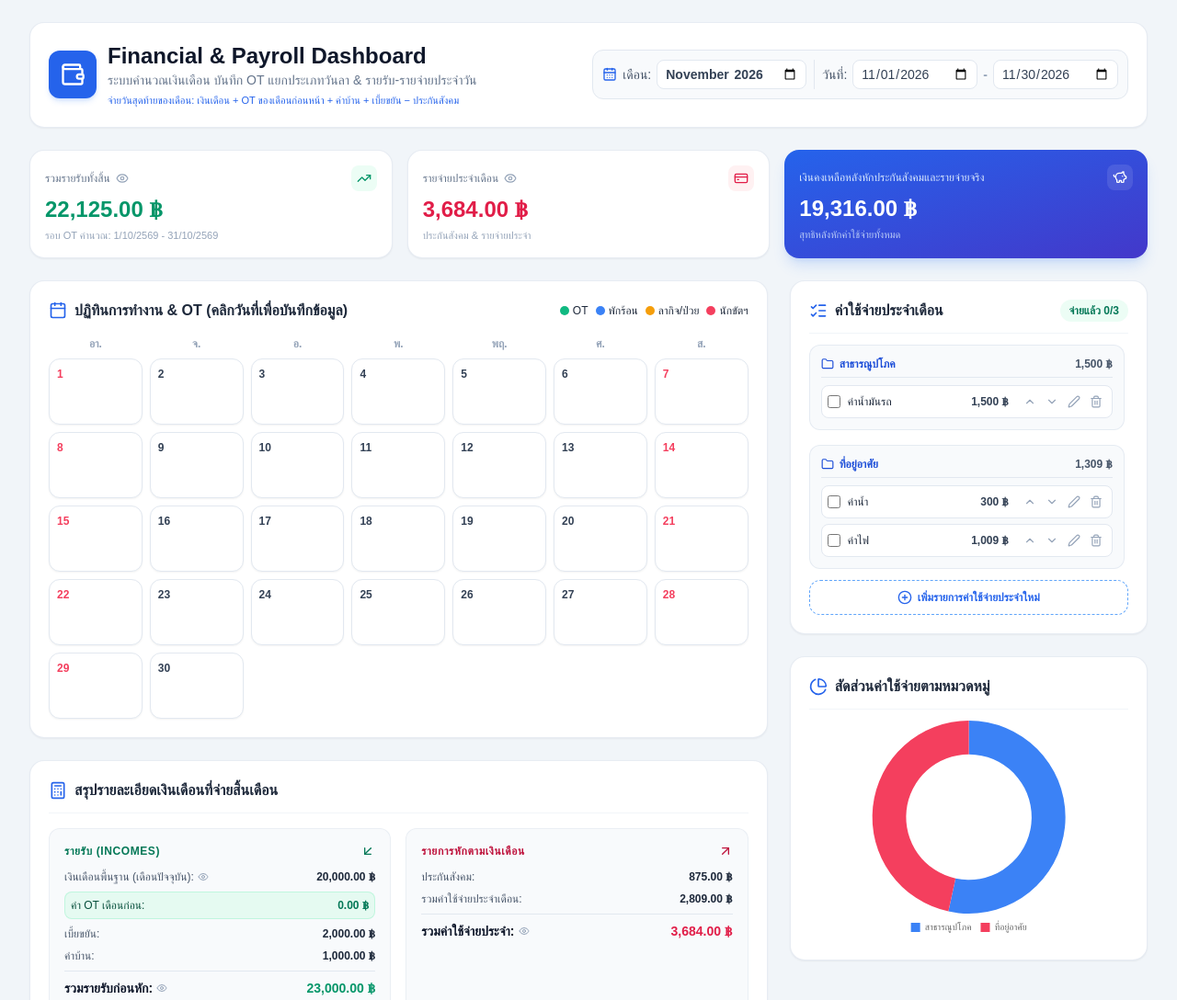
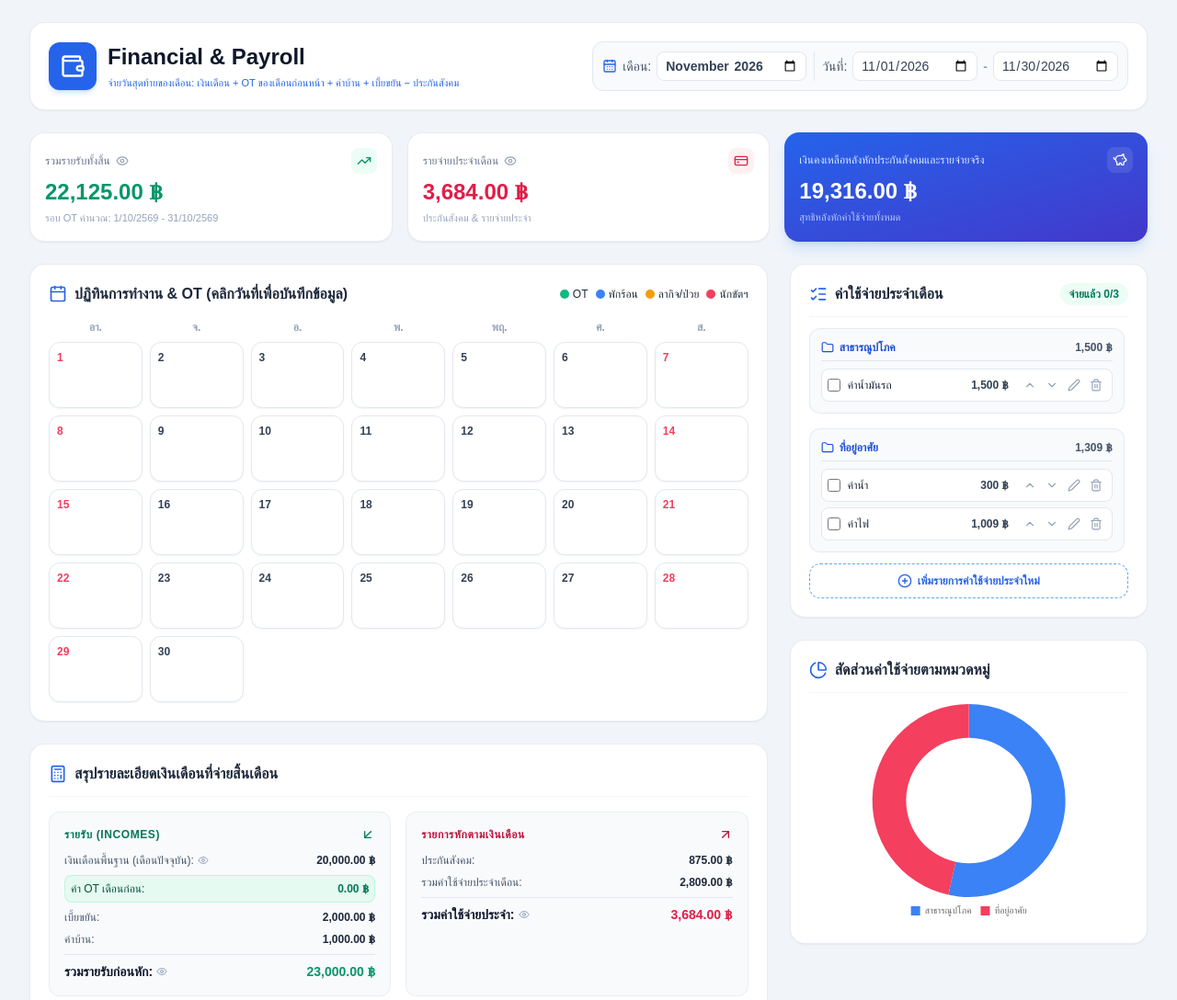
Before and after one commit to nam-notebook/Payroll-mek, a plain HTML site: page index.html in a window 1280 px wide. Shown: the top 1088 px of the page at 92% size. Drawn offline with nearby package versions, Linux system fonts and the light colour scheme; a web font is replaced by a local one.

Commit message:
Update index.html

```diff
--- a/index.html
+++ b/index.html
@@ -3,7 +3,7 @@
 <head>
     <meta charset="UTF-8">
     <meta name="viewport" content="width=device-width, initial-scale=1.0">
-    <title>ระบบคำนวณเงินเดือน & สมุดบันทึกรายรับรายจ่ายประจำวัน</title>
+    <title>ระบบคำนวณเงินเดือน</title>
     <!-- Google Fonts: Prompt -->
 
 
@@ -62,8 +62,7 @@
                 <i data-lucide="wallet" class="w-7 h-7"></i>
             </div>
             <div>
-                <h1 class="text-xl md:text-2xl font-bold text-slate-900 leading-tight">Financial & Payroll Dashboard</h1>
-                <p class="text-xs md:text-sm text-slate-500">ระบบคำนวณเงินเดือน บันทึก OT แยกประเภทวันลา & รายรับ-รายจ่ายประจำวัน</p>
+                <h1 class="text-xl md:text-2xl font-bold text-slate-900 leading-tight">Financial & Payroll</h1>
                 <p class="text-[11px] text-blue-600 mt-1">จ่ายวันสุดท้ายของเดือน: เงินเดือน + OT ของเดือนก่อนหน้า + ค่าบ้าน + เบี้ยขยัน − ประกันสังคม</p>
             </div>
         </div>
```
